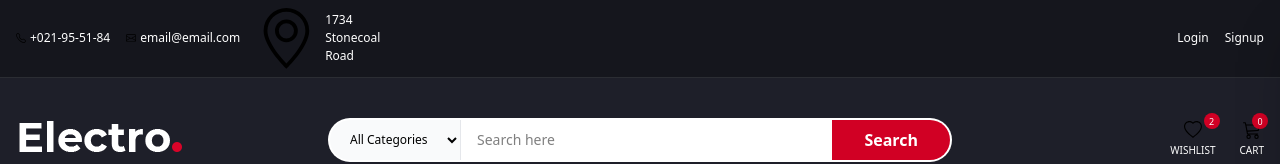
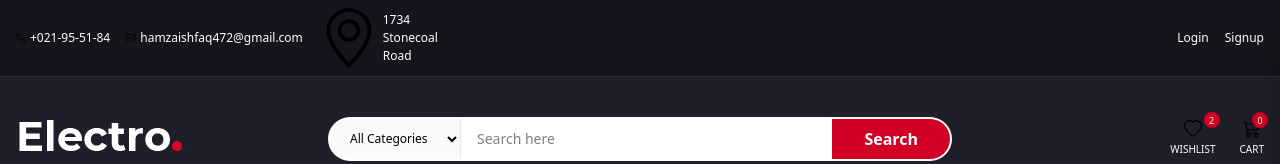
Before and after one commit to HamzaIshfaq123/fullstack-ecommerce-site, a React (Vite) app in the folder Client/: page / in a window 1280 px wide. Shown: the top 164 px of the page. Built offline with nearby package versions, Linux system fonts and the light colour scheme; no server answers.

Commit message:
email feature testing ..

```diff
--- a/Client/src/components/Header/Navbar.jsx
+++ b/Client/src/components/Header/Navbar.jsx
@@ -67,9 +67,16 @@ const Navbar = ({  }) => {
               <Telephone className="text-[#D10024]" size={10} /> +021-95-51-84
             </li>
             <li className="flex items-center gap-1 hover:text-[#D10024] cursor-pointer">
-              <Envelope className="text-[#D10024]" size={10} /> email@email.com
+              <a
+                href="mailto:hamzaishfaq472@gmail.com?subject=Inquiry from Portfolio&body=Hi Hamza, I saw your portfolio and wanted to reach out!"
+
+                className="flex items-center gap-1"
+              >
+                <Envelope className="text-[#D10024]" size={10} />
+                <span>hamzaishfaq472@gmail.com</span>
+              </a>
             </li>
-            <li className="flex items-center gap-2 hover:text-[#D10024] cursor-pointer">
+            <li className="flex items-center gap-1 hover:text-[#D10024] cursor-pointer">
               <GeoAlt className="text-[#D10024]" /> 1734 Stonecoal Road
             </li>
             {/* <li className="hidden md:flex items-center gap-1 hover:text-[#D10024] cursor-pointer">
```
